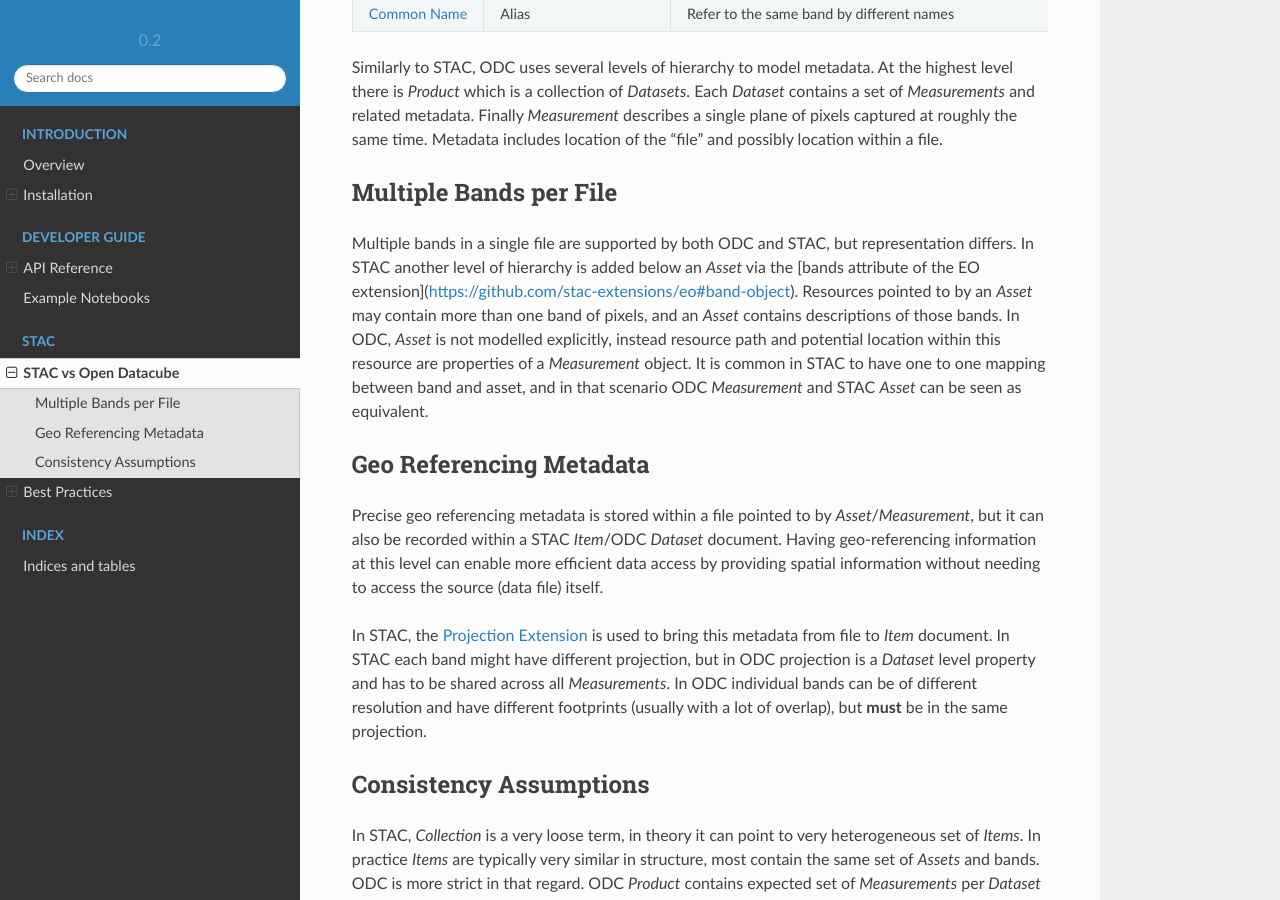
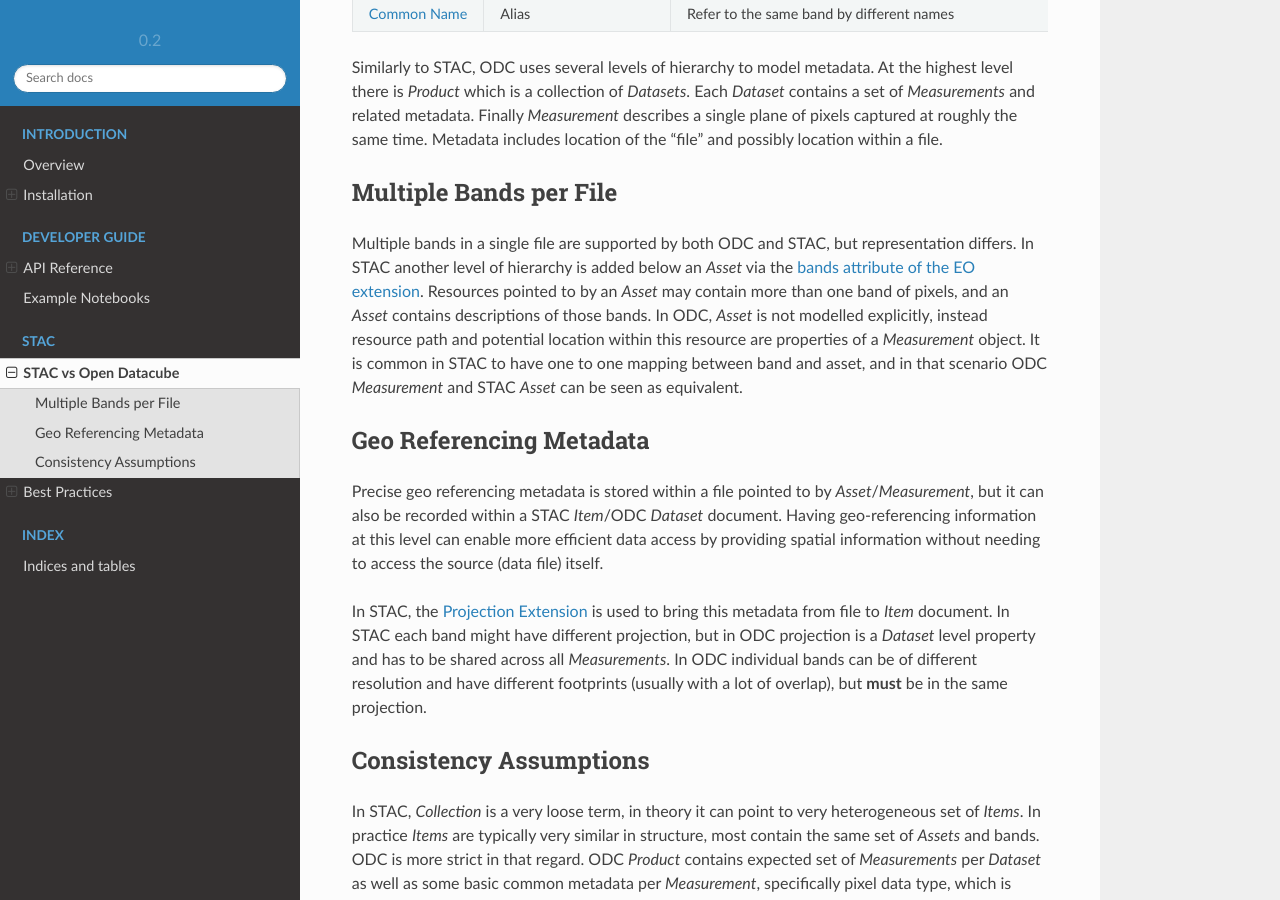
Before and after one commit to opendatacube/odc-stac, a Sphinx documentation site: the page built from docs/stac-vs-odc.rst, in a window 1280 px wide and 900 px high, scrolled down 403 px. Built offline with Sphinx 7.4.7 and the Read the Docs theme 2.0.0, drawn with Linux system fonts in a browser that asks for light colours; pages that are not in the unit, such as notebooks, are missing from menus; some of the changed lines change nothing that is shown.

Commit message:
Fix link formatting issue
rst is not md

```diff
--- a/docs/stac-vs-odc.rst
+++ b/docs/stac-vs-odc.rst
@@ -40,8 +40,7 @@
 
 Multiple bands in a single file are supported by both ODC and STAC, but
 representation differs. In STAC another level of hierarchy is added below an
-*Asset* via the [bands attribute of the EO
-extension](https://github.com/stac-extensions/eo#band-object). Resources pointed
+*Asset* via the `bands attribute of the EO extension`_. Resources pointed
 to by an *Asset* may contain more than one band of pixels, and an *Asset*
 contains descriptions of those bands. In ODC, *Asset* is not modelled
 explicitly, instead resource path and potential location within this resource
@@ -88,3 +87,4 @@
 .. _`Item Assets`: https://github.com/stac-extensions/item-assets
 .. _Band: https://github.com/stac-extensions/eo#band-object
 .. _`Common Name`: https://github.com/stac-extensions/eo#common-band-names
+.. _`bands attribute of the EO extension`: https://github.com/stac-extensions/eo#band-object
```
